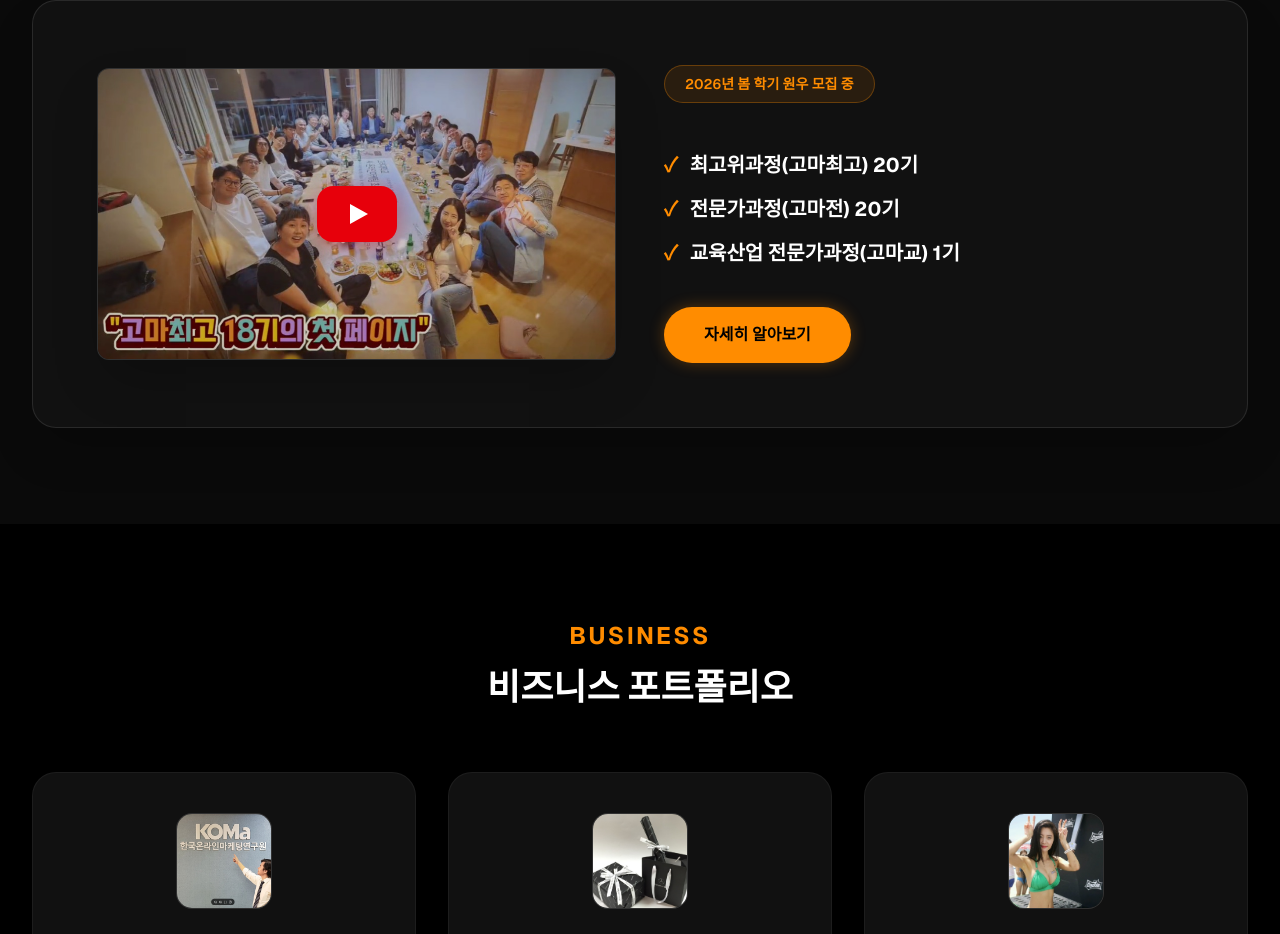
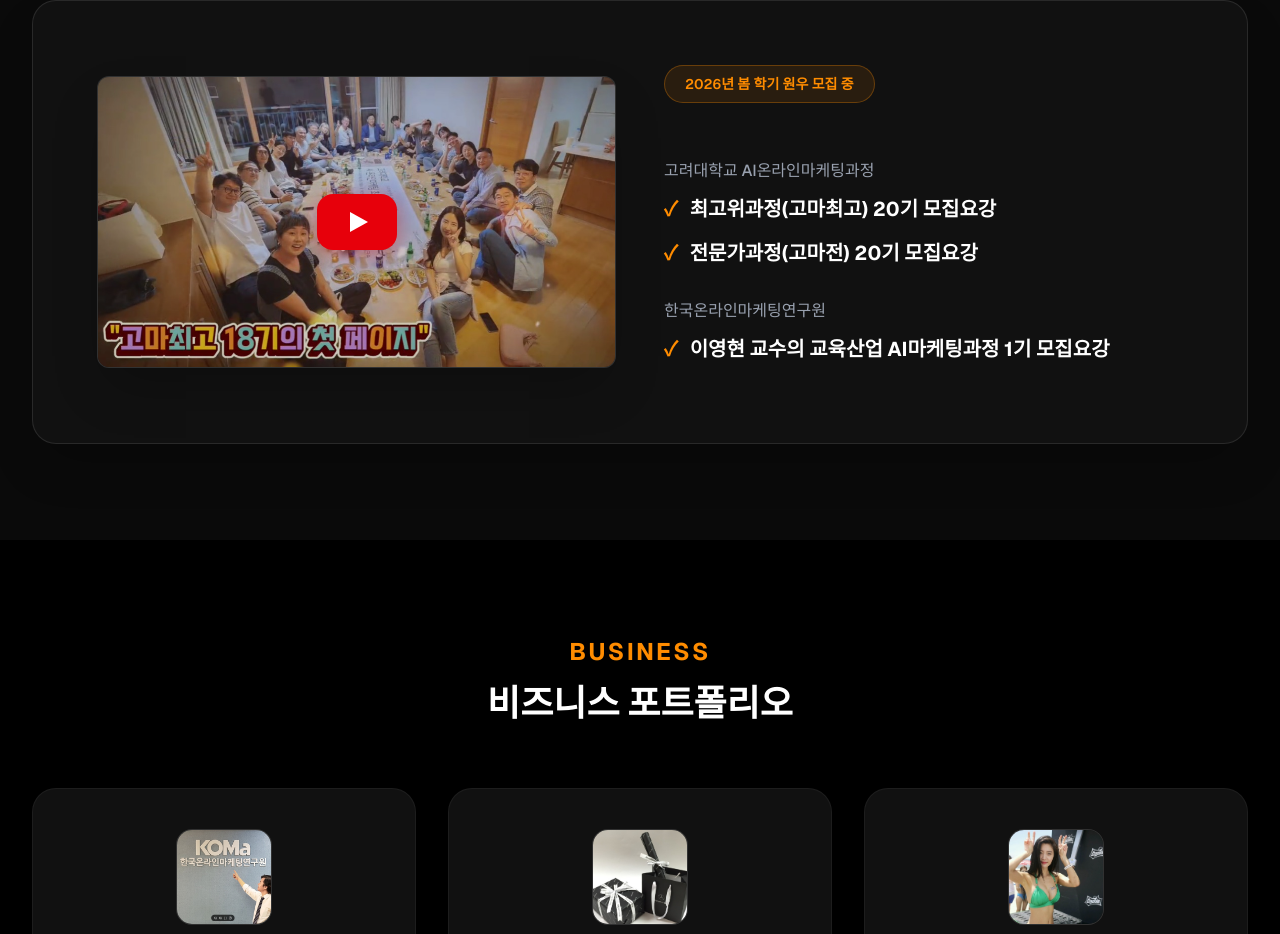
Before and after one commit to inewscom100454-spec/younghyun-homepage, a Next.js app: page / in a window 1280 px wide. Shown: the part 3014-3948 px from the top of the page. Built offline with nearby package versions, Linux system fonts and the light colour scheme; no server answers.

Commit message:
feat: 업데이트 강의 현황 내용 및 링크 반영

```diff
--- a/src/components/Class.tsx
+++ b/src/components/Class.tsx
@@ -55,29 +55,37 @@
                 2026년 봄 학기 원우 모집 중
               </div>
 
-              <ul className="space-y-4 text-gray-300 text-lg md:text-xl font-bold mt-6 mb-8">
-                <li className="flex items-center gap-3">
-                  <span className="text-brand shrink-0">✓</span>
-                  <span className="text-white">최고위과정(고마최고) 20기</span>
-                </li>
-                <li className="flex items-center gap-3">
-                  <span className="text-brand shrink-0">✓</span>
-                  <span className="text-white">전문가과정(고마전) 20기</span>
-                </li>
-                <li className="flex items-center gap-3">
-                  <span className="text-brand shrink-0">✓</span>
-                  <span className="text-white">교육산업 전문가과정(고마교) 1기</span>
-                </li>
-              </ul>
+              <div className="space-y-8 mt-8 pb-4">
+                <div>
+                  <h4 className="text-gray-400 text-sm lg:text-base font-medium mb-3">고려대학교 AI온라인마케팅과정</h4>
+                  <ul className="space-y-4 text-white text-lg md:text-xl font-bold">
+                    <li>
+                      <a href="https://blog.naver.com/newsad1/221323052889" target="_blank" rel="noopener noreferrer" className="flex items-center gap-3 group transition-transform">
+                        <span className="text-brand shrink-0 group-hover:scale-125 transition-transform duration-300">✓</span>
+                        <span className="underline-offset-4 group-hover:underline group-hover:text-brand transition-colors">최고위과정(고마최고) 20기 모집요강</span>
+                      </a>
+                    </li>
+                    <li>
+                      <a href="https://blog.naver.com/newsad1/221761108453" target="_blank" rel="noopener noreferrer" className="flex items-center gap-3 group transition-transform">
+                        <span className="text-brand shrink-0 group-hover:scale-125 transition-transform duration-300">✓</span>
+                        <span className="underline-offset-4 group-hover:underline group-hover:text-brand transition-colors">전문가과정(고마전) 20기 모집요강</span>
+                      </a>
+                    </li>
+                  </ul>
+                </div>
 
-              <a
-                href="https://www.kuamp.co.kr/"
-                target="_blank"
-                rel="noopener noreferrer"
-                className="inline-block px-10 py-4 mt-2 font-semibold rounded-full text-base transition-all duration-300 bg-brand text-black hover:bg-brand-hover shadow-[0_0_15px_rgba(255,140,0,0.3)] hover:shadow-[0_0_25px_rgba(255,140,0,0.5)]"
-              >
-                자세히 알아보기
-              </a>
+                <div>
+                  <h4 className="text-gray-400 text-sm lg:text-base font-medium mb-3">한국온라인마케팅연구원</h4>
+                  <ul className="space-y-4 text-white text-lg md:text-xl font-bold">
+                    <li>
+                      <a href="https://blog.naver.com/newsad1/224172905402" target="_blank" rel="noopener noreferrer" className="flex items-start md:items-center gap-3 group transition-transform">
+                        <span className="text-brand shrink-0 group-hover:scale-125 transition-transform duration-300 mt-1 md:mt-0">✓</span>
+                        <span className="underline-offset-4 group-hover:underline group-hover:text-brand transition-colors leading-snug">이영현 교수의 교육산업 AI마케팅과정 1기 모집요강</span>
+                      </a>
+                    </li>
+                  </ul>
+                </div>
+              </div>
             </div>
 
           </div>
```
